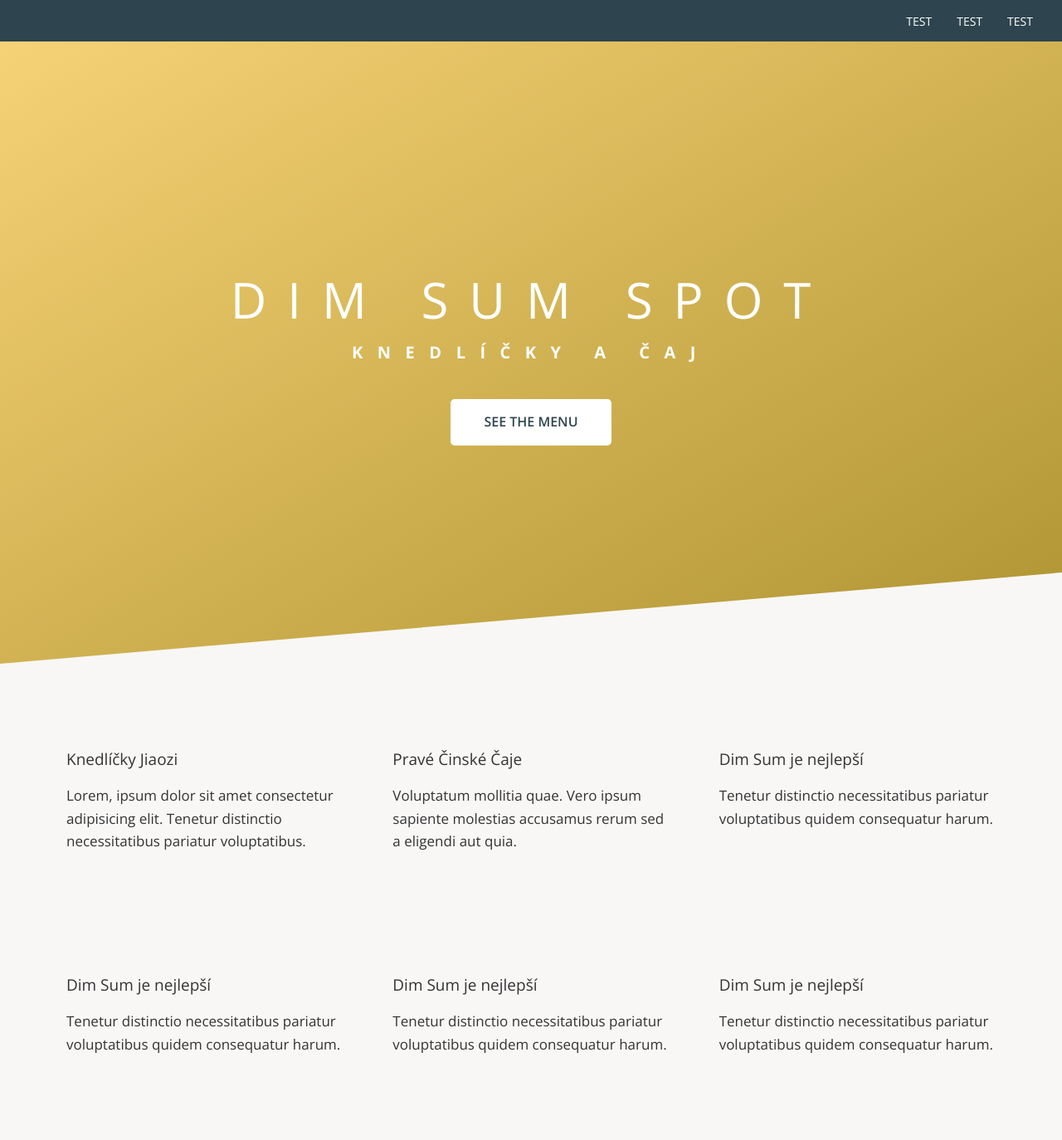
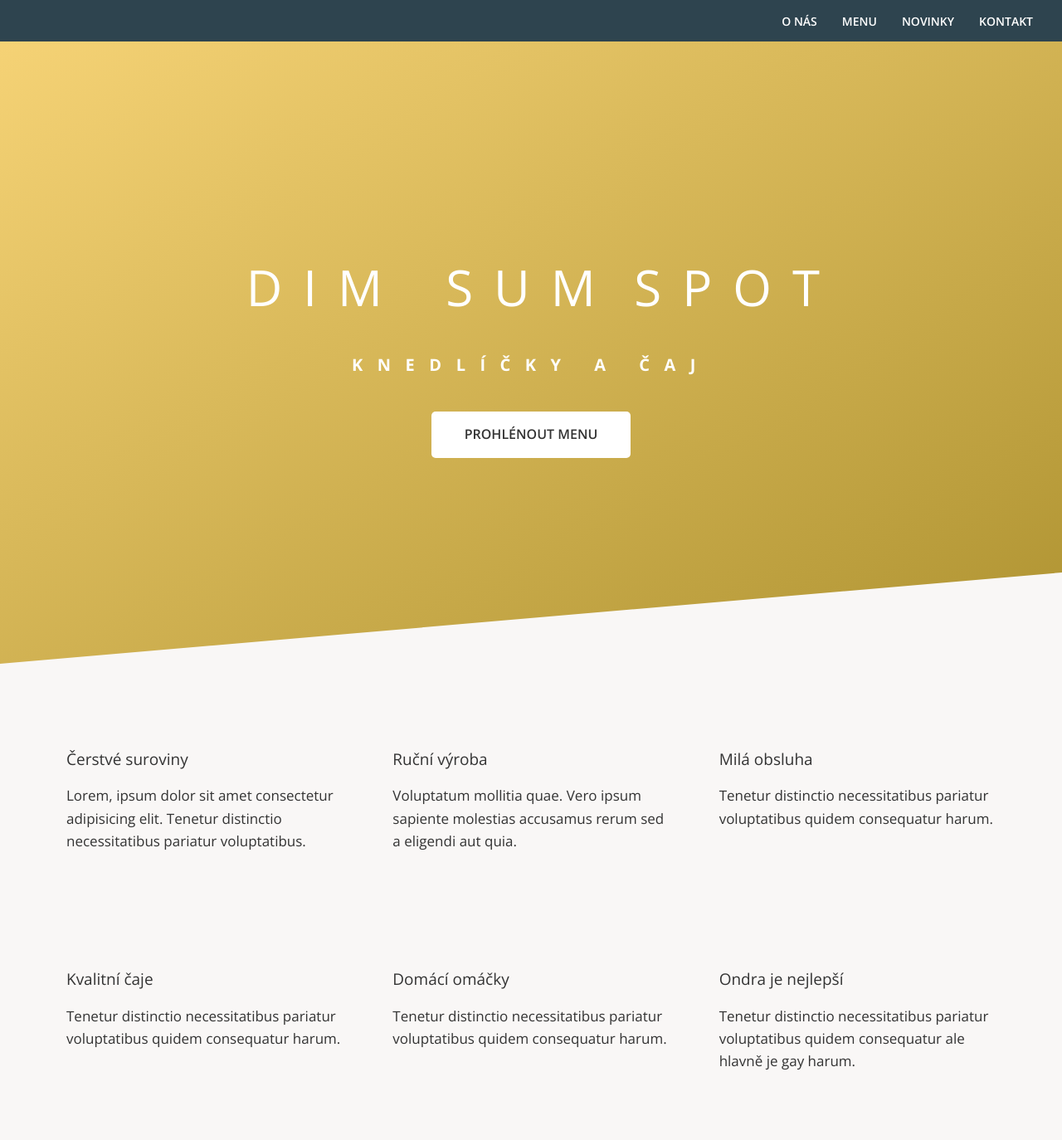
Before and after one commit to Pavlosss/dimsum, a website: page index.html in a window 1280 px wide. Shown: the top 1374 px of the page at 83% size. Drawn offline with nearby package versions, Linux system fonts and the light colour scheme.

Commit message:
Building Feature section - Adding dummy headlines

```diff
--- a/index.html
+++ b/index.html
@@ -20,14 +20,17 @@
     <!-- NAVIGATION -->
     <nav class="navigation__nav">
         <ul class="navigation__list">
-            <li class="navigation__item"><a href="#" class="navigation__link">
-                    Test
+            <li class="navigation__item"><a href="#features" class="navigation__link">
+                    O nás
+                </a></li>
+            <li class="navigation__item"><a href="/menu.html" class="navigation__link">
+                    Menu
                 </a></li>
             <li class="navigation__item"><a href="#" class="navigation__link">
-                    Test
+                    Novinky
                 </a></li>
             <li class="navigation__item"><a href="#" class="navigation__link">
-                    Test
+                    Kontakt
                 </a></li>
         </ul>
     </nav>
@@ -35,17 +38,18 @@
     <header class="header">
         <!-- <div class="header__text-box"> -->
         <h1 class="heading-primary">
-            <span class="heading-primary--main">Dim Sum Spot</span>
+            <span class="heading-primary--main"><span>Dim </span><span>Sum </span><Span>Spot</Span></span>
             <span class="heading-primary--sub">Knedlíčky a čaj</span>
         </h1>
-        <a href="#" class="btn btn--white btn--animated ">See the menu</a>
+        <a href="/menu.html" class="btn btn--white btn--animated ">Prohlénout menu</a>
         <!-- </div> -->
     </header>
 
-    <section class="features">
+    <!-- FEATURES -->
+    <section class="features" id="features">
         <div class="feature">
 
-            <h4 class="heading-4 heading-4--dark">Knedlíčky Jiaozi</h4>
+            <h4 class="heading-4 heading-4--dark">Čerstvé suroviny</h4>
             <p class="feature__text">
                 Lorem, ipsum dolor sit amet consectetur adipisicing elit. Tenetur distinctio necessitatibus pariatur
                 voluptatibus.
@@ -53,37 +57,37 @@
         </div>
         <div class="feature">
 
-            <h4 class="heading-4 heading-4--dark">Pravé Činské Čaje</h4>
+            <h4 class="heading-4 heading-4--dark">Ruční výroba</h4>
             <p class="feature__text">
                 Voluptatum mollitia quae. Vero ipsum sapiente molestias accusamus rerum sed a eligendi aut quia.
             </p>
         </div>
         <div class="feature">
 
-            <h4 class="heading-4 heading-4--dark">Dim Sum je nejlepší</h4>
+            <h4 class="heading-4 heading-4--dark">Milá obsluha</h4>
             <p class="feature__text">
                 Tenetur distinctio necessitatibus pariatur voluptatibus quidem consequatur harum.
             </p>
         </div>
         <div class="feature">
 
-            <h4 class="heading-4 heading-4--dark">Dim Sum je nejlepší</h4>
+            <h4 class="heading-4 heading-4--dark">Kvalitní čaje</h4>
             <p class="feature__text">
                 Tenetur distinctio necessitatibus pariatur voluptatibus quidem consequatur harum.
             </p>
         </div>
         <div class="feature">
 
-            <h4 class="heading-4 heading-4--dark">Dim Sum je nejlepší</h4>
+            <h4 class="heading-4 heading-4--dark">Domácí omáčky</h4>
             <p class="feature__text">
                 Tenetur distinctio necessitatibus pariatur voluptatibus quidem consequatur harum.
             </p>
         </div>
         <div class="feature">
 
-            <h4 class="heading-4 heading-4--dark">Dim Sum je nejlepší</h4>
+            <h4 class="heading-4 heading-4--dark">Ondra je nejlepší</h4>
             <p class="feature__text">
-                Tenetur distinctio necessitatibus pariatur voluptatibus quidem consequatur harum.
+                Tenetur distinctio necessitatibus pariatur voluptatibus quidem consequatur ale hlavně je gay harum.
             </p>
         </div>
 
--- a/sass/base/_typography.scss
+++ b/sass/base/_typography.scss
@@ -13,10 +13,24 @@
   margin-bottom: 4rem;
 
   &--main {
-    display: block;
+    // display: block;
     font-size: 6rem;
     font-weight: 400;
     letter-spacing: 2.5rem;
+
+    // MORE LINES FOR SMALLER SCREEN RESOLUTIONS
+    display: grid;
+    grid-template-columns: repeat(3, 1fr);
+    margin-bottom: 3rem;
+
+    // @media only screen and (max-width: 700px) {
+    //   grid-template-columns: 1fr; TESTING
+
+    //   font-size: 4rem;
+    //   font-weight: 600;
+    //   letter-spacing: 1.5rem;
+    //   line-height: 1.2;
+    // }
 
     animation: moveInLeft;
     animation-duration: 1s;
--- a/sass/components/_button.scss
+++ b/sass/components/_button.scss
@@ -41,7 +41,7 @@
 
   &--white {
     background-color: $color-white;
-    color: $color-secondary;
+    color: $color-grey-dark;
 
     &::after {
       background-color: $color-white;
--- a/sass/components/_features.scss
+++ b/sass/components/_features.scss
@@ -1,7 +1,7 @@
 .features {
   grid-column: center-start / center-end;
-  padding-top: 15rem;
-  margin: -5rem 0 10rem 0;
+
+  margin: 10rem 0 10rem 0;
 
   @supports (display: grid) {
     display: grid;
@@ -25,7 +25,7 @@
     margin-bottom: 0;
   }
 
-  transition: all 0.5s;
+  transition: all 0.3s;
 
   &:hover {
     transform: scale(1.2);
--- a/sass/layout/_navigation.scss
+++ b/sass/layout/_navigation.scss
@@ -17,6 +17,7 @@
   &__link:link,
   &__link:visited {
     font-size: 1.4rem;
+    font-weight: 600;
     color: #fff;
     text-decoration: none;
     font-family: $font-primary;
```
Also changed, not shown: css/style.css.
